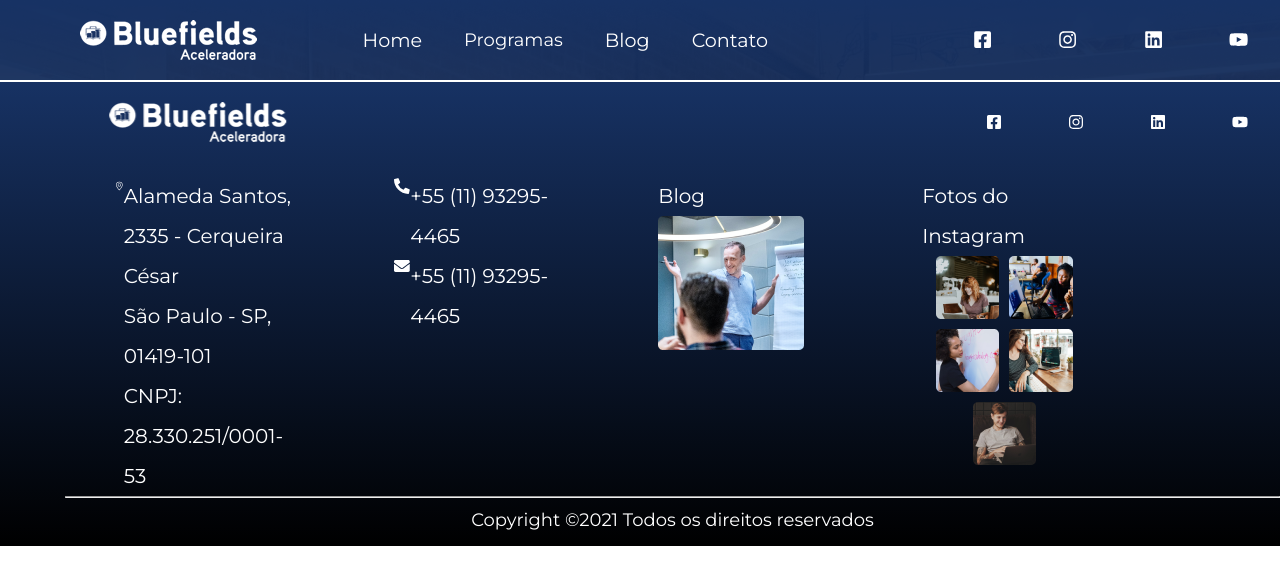
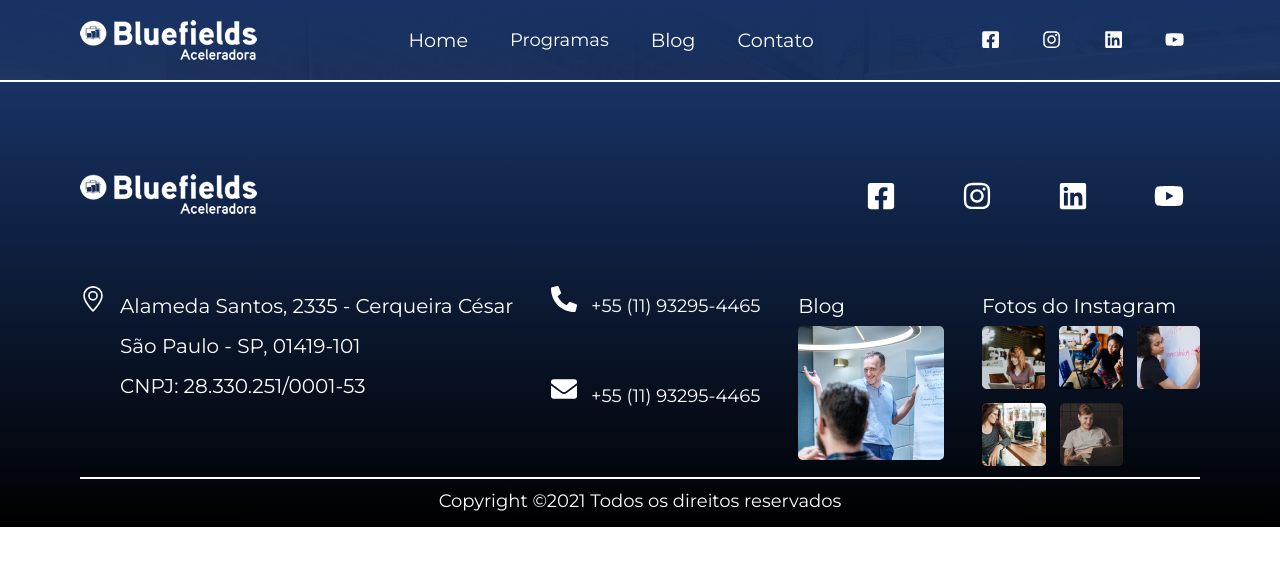
Before and after one commit to caiocosta08/bluefields-site, a React (Create React App) app: page / in a window 1280 px wide. Shown: the top 584 px of the page. Built offline with nearby package versions, Linux system fonts and the light colour scheme.

Commit message:
styles: initialized styles refactor and added google analytics to the index.html file

```diff
--- a/public/index.html
+++ b/public/index.html
@@ -1,6 +1,15 @@
 <!DOCTYPE html>
 <html lang="en">
   <head>
+    <!-- Google Tag Manager -->
+    <script>
+      (function(w,d,s,l,i){w[l]=w[l]||[];w[l].push({'gtm.start':
+      new Date().getTime(),event:'gtm.js'});var f=d.getElementsByTagName(s)[0],
+      j=d.createElement(s),dl=l!='dataLayer'?'&l='+l:'';j.async=true;j.src=
+      'https://www.googletagmanager.com/gtm.js?id='+i+dl;f.parentNode.insertBefore(j,f);
+      })(window,document,'script','dataLayer','GTM-5KWDBZ3');
+    </script>
+    <!-- End Google Tag Manager -->
     <meta charset="utf-8" />
     <link rel="icon" href="%PUBLIC_URL%/favicon.ico" />
     <meta name="viewport" content="width=device-width, initial-scale=1" />
@@ -28,6 +37,16 @@
   </head>
   <body>
     <noscript>You need to enable JavaScript to run this app.</noscript>
+    <!-- Google Tag Manager (noscript) -->
+    <noscript>
+      <iframe
+        src="https://www.googletagmanager.com/ns.html?id=GTM-5KWDBZ3"
+        height="0"
+        width="0"
+        style="display:none;visibility:hidden"
+      ></iframe>
+    </noscript>
+  <!-- End Google Tag Manager (noscript) -->
     <div id="root"></div>
     <!--
       This HTML file is a template.
--- a/src/components/Button.css
+++ b/src/components/Button.css
@@ -80,7 +80,7 @@
 .blue{
     background-color: #fff;
     color: #173264;
-    width: 420px;
+    max-width: 420px;
     height: 50px;
     border: none;
     font-size: 24px;
@@ -93,7 +93,7 @@
     .blue {
         background-color: #fff;
         color: #173264;
-        width: 210px;
+        max-width: 210px;
         height: 40px;
         border: none;
         font-size: 14px;
--- a/src/components/Footer.css
+++ b/src/components/Footer.css
@@ -1,44 +1,45 @@
 .footer__section {
     padding: 160px 0;
 }
-.footer-row{
-    display: flex;
-    margin-right: -15px;
-    margin-bottom: -15px;
-    margin-left: -15px;
-    flex-wrap: wrap;
-    align-content: stretch;
-  }
 
 .footer-col {
-    margin-bottom: 15px;
-    padding-right: 15px;
-    padding-left: 80px;
+  box-sizing: border-box;
+  padding: 0 80px;
+  padding-top: 74px;
+  padding-bottom: 15px;
   flex: 1;
   width: 100%;
-    max-width:1550px;
   flex-basis: 50%;
   border-top: solid 2px white;
-  }
-.container-footer {
-    width: 100%;
-    max-width: 1500px;
-}
-
-.fundo-footer {
   background: linear-gradient(180deg, #173264 0%, #000000 100%);
 }
 
-.nav-menu2 {
-    display: grid;
-    grid-template-columns: repeat(4, auto);
-    grid-gap: 34px;
+.footer-header {
+  display: flex;
+  justify-content: space-between;
+  align-items: center;
+}
+
+.footer-content {
+  display: flex;
+  justify-content: space-between;
+  box-sizing: border-box;
+  column-gap: 30px;
+}
+
+.nav-menu-footer {
+    display: flex;
+    column-gap: 34px;
     list-style: none;
     text-align: center;
-    width: 10vw;
     justify-content: end;
-    margin-right: 1rem;
   }
+
+  .nav-menu-footer svg {
+    width: 30px;
+    height: 30px;
+  }
+
   .nav-item2 {
       height: 80px;
   }
@@ -55,18 +56,14 @@
     border-bottom: 4px solid #fff;
     transition: all 0.2s ease-out;
   }
-  .footer-logo {
-    transform: translate(25%, 50%);
-  }
 
   .adress {
     display: flex;
+    column-gap: 14px;
     margin-top: 50px;
-    padding: 0 50px;
-    width: 600px;
   }
 
-  .adress p {
+  .adress p, .adress3 p {
     font-family: 'Montserrat';
     font-style: normal;
     font-weight: normal;
@@ -75,10 +72,25 @@
     color: #FFFFFF;
   }
 
+  .adress3 p {
+    font-size: 18px;
+  }
+
   .adress2 {
     margin-top: 50px;
-    padding: 0 50px;
-    width: 600px;
+    max-width: 218px;
+  }
+
+  .adress3 {
+    display: flex;
+    flex-direction: column;
+    margin-top: 50px;
+    row-gap: 50px;
+  }
+
+  .adress3 div {
+    display: flex;
+    column-gap: 14px;
   }
 
   .adress2 p {
@@ -92,7 +104,8 @@
 
 
   .BsGeoAlt{
-    font-size: 20px;
+    width: 26px;
+    height: 26px;
     color: #fff;
   }
 
@@ -108,17 +121,19 @@
   .photosMidia {
     display: flex;
     align-items: center;
-    justify-content: center;
-    gap: 10px;
+    gap: 14px;
     width: 100%;
     flex: 1 1;
     /* max-width: 1500px; */
     flex-wrap: wrap;
   }
   .footerText {
+    box-sizing: border-box;
     color: white;
     font-size: 18px;
     margin-top: 11px;
+    border-top: 2px solid #FFFFFF;
+    padding-top: 11px;
     text-align: center;
   }
 
@@ -146,7 +161,6 @@
       color: #FFFFFF;
     }
     .footer-col {
-      margin-bottom: 15px;
       padding-right: 15px;
       padding-left: 15px;
       flex: 1 1;
@@ -160,4 +174,20 @@
       text-align: center;
     }
 
+    .footer-content {
+      justify-content: space-around;
+      flex-wrap: wrap;
+      row-gap: 20px;
     }
+
+    .footer-content .adress3,
+    .footer-content .adress {
+      margin: 0;
+    }
+
+    .footer-header {
+      justify-content: center;
+      margin-bottom: 30px;
+    }
+
+  }
--- a/src/components/Footer.js
+++ b/src/components/Footer.js
@@ -14,15 +14,12 @@ import foto17 from '../imgs/foto17.png'
 
 function Footer() {
     return (
-        <div>
-           <div className="footer-section">
-               <div className="container-footer">
-                   <div className="footer-row fundo-footer">
             <div className="footer-col">
+                <div className="footer-header">
                     <Link to='/'>
-                            <img className="footer-logo" src={logo}/>
+                        <img className="footer-logo" alt='logo' src={logo}/>
                     </Link>
-                            <ul className="nav-menu2">
+                    <ul className="nav-menu-footer">
                         <li className="nav-item2">
                                 <a className="nav-links2" href="https://www.facebook.com/bluefieldsdev/">
                                 <FaFacebookSquare/>
@@ -44,7 +41,8 @@ function Footer() {
                                 </a>
                         </li>
                     </ul>
-                            <div style={{display:"flex"}}>
+                </div>
+                <div className="footer-content">
                         <div className="adress">
                                 <BsGeoAlt className="BsGeoAlt"/>
                                 <div>
@@ -53,12 +51,12 @@ function Footer() {
                                     <p>CNPJ: 28.330.251/0001-53</p>
                                 </div>
                         </div>
-                                    <div className="adress2">
-                                            <div style={{display:"flex"}}>
+                        <div className="adress3">
+                                <div>
                                     <FaPhoneAlt className="BsGeoAlt"/>
                                     <p>	+55 (11) 93295-4465</p>
                                 </div>
-                                            <div style={{display:"flex"}}>
+                                <div>
                                 <FaEnvelope className="BsGeoAlt"/>
                                     <p>	+55 (11) 93295-4465</p>
                                 </div>
@@ -80,13 +78,7 @@ function Footer() {
 
                         </div>
                 </div>
-                                <hr/>
                         <p className="footerText">Copyright ©2021 Todos os direitos reservados</p>
-                       </div>
-                   </div>
-               </div>
-           </div>
-
             </div>
     )
 }
--- a/src/components/Navbar.css
+++ b/src/components/Navbar.css
@@ -3,70 +3,53 @@
   background:linear-gradient(180deg, #173264 0%, rgba(0, 0, 0, 0.5) 100%);
   background-image: url(../imgs/fundo.png);
   height: 80px;
+  box-sizing: border-box;
   display: flex;
   justify-content: center;
   align-items: center;
   font-size: 1.2rem;
   position: sticky;
   top: 0;
+  left: 0;
   z-index: 999;
   /* width: 100%;
   max-width: 1500px; */
 }
-  .container {
-    width: 100%;
-    max-width: 1500px;
-  }
+
 .navbar-container {
   display: flex;
-    justify-content: center;
+  justify-content: space-between;
+  box-sizing: border-box;
+  padding: 0 80px;
   align-items: center;
   height: 80px;
   width: 100%;
-    max-width: 1500px;
 }
 
 .navbar-logo {
   color: #fff;
   justify-self: start;
-    margin-left: 20px;
   cursor: pointer;
   text-decoration: none;
   font-size: 2rem;
   display: flex;
-    margin-left: 80px;
   align-items: center;
 }
 
-  .fa-typo3 {
-    margin-left: 0.5rem;
-    font-size: 1.8rem;
+.nav-menu,
+.nav-menu2 {
+  box-sizing: border-box;
+  display: flex;
+  column-gap: 10px;
+  list-style: none;
+  text-align: center;
+  justify-content: center;
+  margin: 0 !important;
 }
 
-  .nav-menu {
-    display: grid;
-    grid-template-columns: repeat(4, auto);
-    grid-gap: 10px;
-    list-style: none;
-    text-align: center;
-    width: 50vw;
-    justify-content: end;
-    margin-right: 22rem;
-  }
-
-  .nav-menu2 {
-    display: grid;
-    grid-template-columns: repeat(4, auto);
-    grid-gap: 34px;
-    list-style: none;
-    text-align: center;
-    width: 10vw;
-    justify-content: end;
-    margin-right: 1rem;
-    float: right;
-  }
-
-  .nav-item {
+.nav-item,
+.nav-item2 {
+  box-sizing: border-box;
   height: 80px;
 }
 
@@ -108,7 +91,7 @@
   position: absolute;
   top: 60px;
   right: 0;
-    width: 222px;
+  max-width: 222px;
   box-shadow: 0 1px 8px rgba(0, 0, 0, 0.3);
   opacity: 0;
   visibility: hidden;
@@ -173,6 +156,7 @@
     transition: all 0.5s ease;
   }
   .nav-menu2{
+    box-sizing: border-box;
     display: none;
   }
   .nav-menu.active {
@@ -195,7 +179,9 @@
     color: #173264;
     border-radius: 0;
   }
-    .nav-item2{
+  .nav-item,
+  .nav-item2 {
+    box-sizing: border-box;
     display: none;
   }
   .nav-links2 {
@@ -267,5 +253,4 @@
     transform: translateY(110px);
   }
 
-
 }
--- a/src/components/Navbar.js
+++ b/src/components/Navbar.js
@@ -20,7 +20,7 @@ function Navbar() {
         <>
         <IconContext.Provider value={{color: '#fff'}}>
             <div className="navbar">
-                <div className="navbar-container container">
+                <div className="navbar-container">
                     <a href="https://www.bluefieldsdev.com/" className="navbar-logo" onClick={closeMobileMenu}>
                         <img src={Logo} className='navbar-icon'/>
                     </a>
--- a/src/components/Top.css
+++ b/src/components/Top.css
@@ -1,6 +1,7 @@
 .home__hero-section{
   /* color: #fff; */
-  padding: 160px 0;
+  box-sizing: border-box;
+  padding: 160px 80px;
 }
 
 .home__hero-row{
@@ -19,20 +20,15 @@
 .col {
   margin-bottom: 15px;
   padding-right: 15px;
-  padding-left: 80px;
+  padding-left: 0 !important;
   flex: 1;
   max-width:1500px;
   flex-basis: 50%;
 }
 
 .home__hero-text-wrapper{
-  max-width: 1500px;
   padding-top: 0;
   padding-bottom: 60px;
-}
-
-.top-line{
-
 }
 
 .heading{
@@ -75,13 +71,14 @@
 
 @media screen and (max-width: 991px) {
   .container {
-    padding-right: 30px;
-    padding-left: 30px;
+    box-sizing: border-box;
+    /* padding: 0 30px; */
   }
 }
 
 @media screen and (max-width: 768px) {
   .home__hero-text-wrapper {
+    box-sizing: border-box;
     padding-bottom: 65px;
   }
   .col {
--- a/src/components/Top.js
+++ b/src/components/Top.js
@@ -6,7 +6,6 @@ import './Top.css';
 function Top({lightBg,topLine,lightText,lightTextDesc,headline,description,buttonLabel,imgStart, caminho
 }) {
     return (
-        <div>
         <div className={lightBg ? 'home__hero-section fundoImage' : 'home__hero-section darkBg'}>
             <div className="container">
                 <div className="row home__hero-row" style={{ display:'flex',
@@ -29,7 +28,6 @@ function Top({lightBg,topLine,lightText,lightTextDesc,headline,description,butto
                 </div>
             </div>
         </div>
-        </div>
     )
 }
 
--- a/src/components/pages/HomePage/Info2.css
+++ b/src/components/pages/HomePage/Info2.css
@@ -1,10 +1,19 @@
-.row{
+.row-container{
+    box-sizing: border-box;
     display: flex;
-    margin-right: -15px;
-    margin-bottom: -15px;
-    margin-left: -15px;
     flex-wrap: wrap;
-    align-content: stretch;
+    justify-content: space-around;
+    width: 100%;
+  }
+
+  .videoWrapper {
+    display: flex;
+    justify-content: center;
+    box-sizing: border-box;
+    margin: 0 28px;
+    box-shadow: 2px 2px 2px 2px #ccc;
+    border-radius: 10px;
+    overflow: hidden;
   }
 
   .col {
@@ -16,16 +25,19 @@
     max-width:1500px;
     flex-basis: 50%;
   }
-  .container {
-      width: 100%;
-      max-width: 1500px;
+  .info2-container {
+    display: flex;
+    flex-direction: column;
+    width: 100%;
+    box-sizing: border-box;
+    justify-content: space-between;
   }
 
   .duplo {
-        display: flex;
-        flex-wrap: wrap;
-        align-content: stretch;
-
+    box-sizing: border-box;
+    display: flex;
+    flex-wrap: wrap;
+    justify-content: center;
   }
 
   .facilit {
@@ -37,8 +49,9 @@
     color: #4A81E8;
 
   }
-  .area{
-    width: 633px;
+  .area {
+    box-sizing: border-box;
+    max-width: 653px;
     /* height: 300px; */
     margin-top: 78px;
     padding: 0 46px;
@@ -47,7 +60,7 @@
 
 .border-form {
     border-right: solid 2px #4A81E8;
-    height: auto;
+    box-sizing: border-box;
 }
 
 .bene {
@@ -62,6 +75,10 @@
 
 .areaul{
   list-style: none;
+}
+
+.last {
+  padding-bottom: 46px;
 }
 
 .lista {
@@ -91,8 +108,14 @@
   color: #173264;
 
 }
-.fundoA {
+.row-container2 {
   background: linear-gradient(180deg, #173264 0%, #000000 150.97%);
+  box-sizing: border-box;
+  padding: 0 78px;
+  padding-top: 64px;
+  padding-bottom: 80px;
+  display: flex;
+  flex-direction: column;
 }
 
 .map {
@@ -102,7 +125,6 @@
   font-size: 28px;
   line-height: 34px;
   color: #4A81E8;
-  margin-top: 64px;
 }
 
 .soft {
@@ -115,20 +137,24 @@
 }
 
 .card2 {
+  display: flex;
+  flex: 1;
+  flex-direction: column;
   width: 615px;
   height: 1318px;
   background: #FFFFFF;
   box-shadow: 2px 2px 5px rgba(0, 0, 0, 0.15);
   border-radius: 10px;
-  margin: 0 auto;
-  margin-top: 60px;
-  margin-bottom: 62px;
+  padding: 27px;
 }
 .colunas{
+  padding-top: 60px;
   display: flex;
   flex-wrap: wrap;
-  align-content: stretch;
+  justify-content: space-between;
+  gap: 35px;
 }
+
 .divform {
   display: flex;
   flex-wrap: wrap;
@@ -265,11 +291,26 @@
 }
 
 
+@media screen and (max-width: 1331px) {
+  .border-form {
+    border-right: none;
+  }
+}
+
+@media screen and (max-width: 418px) {
+  .videoWrapper {
+    margin: 0;
+  }
+  .area {
+    padding: 0;
+  }
+}
+
 @media screen and (max-width: 991px) {
   .card2 {
-    width: 286px;
+    max-width: 286px;
     background: #FFFFFF;
-    box-shadow: 2px 2px 5px rgba(0, 0, 0, 0.15);
+    /* box-shadow: 2px 2px 5px rgba(0, 0, 0, 0.15); */
     border-radius: 10px;
     margin: 0 auto;
     margin-top: 60px;
@@ -282,12 +323,9 @@
     font-size: 20px;
     color: #7D7D7D;
   }
-  .border-form {
-    display: none;
-  }
   .coluna .inputs {
     display: block;
-    width: 305px;
+    max-width: 305px;
     background: transparent;
     border: 0;
     border-bottom: 2px solid #7D7D7D;
@@ -295,7 +333,7 @@
     color: #7D7D7D;
   }
   .btn-info2{
-    width: 286px;
+    max-width: 286px;
     height: 72px;
     background: #4A81E8;
     color: #FFFFFF;
@@ -305,7 +343,7 @@
     transform: translateX(-70px);
   }
   .PhotoMobile {
-    width: 210px;
+    max-width: 210px;
   }
   .Linkedin {
     margin-left: 36px;
--- a/src/components/pages/HomePage/Info2.js
+++ b/src/components/pages/HomePage/Info2.js
@@ -12,10 +12,8 @@ import { Link } from 'react-router-dom';
 
 function Info2() {
     return (
-        <div>
-            <div className="container">
-                <div className="row">
-                    <div className="col">
+            <div className="info2-container">
+                <div className="row-container">
                         <div className="duplo">
                             <div className="area border-form">
                                 <h1 className="facilit">SEJA UM FACILITADOR</h1>
@@ -35,14 +33,16 @@ function Info2() {
 
                                 <h3 className="bene">Passos para se tornar um facilitador:</h3>
 
-                                <ul className="areaul">
+                                <ul className="areaul last">
                                     <li  className="lista"><span className="enum">1º </span>Imersão no mundo Blue.</li>
                                     <li  className="lista"><span className="enum">2º </span>Callnhecer.</li>
                                     <li  className="lista"><span className="enum">3º </span>Aprender com quem já fez (estudar materiais, assistir facilitações do tema).</li>
                                     <li  className="lista"><span className="enum">4º </span>Provar que sabe (demonstrar a facilitação em 20min).</li>
                                     <li  className="lista"><span className="enum">5º </span>Ação! Hora de facilitar! </li>
                                 </ul>
-                                <ReactPlayer width='80%' url="https://www.youtube.com/watch?v=FZtWV5mn8VY&t=2s"/>
+                                <div className="videoWrapper">
+                                    <ReactPlayer width='100%' url="https://www.youtube.com/watch?v=FZtWV5mn8VY&t=2s"/>
+                                </div>
                             </div>
                             <div className="area">
                                 <h1 className="facilit">SEJA UM MENTOR!</h1>
@@ -57,25 +57,25 @@ function Info2() {
                                 </ul>
                                 <h3 className="bene">Passos para se tornar um mentor:</h3>
 
-                                <ul className="areaul">
+                                <ul className="areaul last">
                                     <li  className="lista"><span className="enum">1º </span>Avaliação de perfil </li>
                                     <li  className="lista"><span className="enum">2º </span>Callnhecer.</li>
                                     <li  className="lista"><span className="enum">3º </span>Ação! Hora da mentoria voluntária!</li>
 
                                 </ul>
-                                <ReactPlayer width='80%' url="https://www.youtube.com/watch?v=FZtWV5mn8VY&t=2s"/>
+                                <div className="videoWrapper">
+                                    <ReactPlayer width='100%' url="https://www.youtube.com/watch?v=FZtWV5mn8VY&t=2s"/>
                                 </div>
                             </div>
                         </div>
                 </div>
-                <div className="row fundoA">
-                    <div className="col">
+                <div className="row-container2">
                         <h3 className="map">MAPA DE</h3>
                         <h1 className="soft">SOFTSKILLS E HARDSKILLS</h1>
                         <div className="colunas">
                             <div className="card2">
                                 <center>
-                                <img className="PhotoMobile" src={Photo1}/>
+                                    <img className="PhotoMobile" alt="mobile icon" src={Photo1}/>
                                 </center>
                                 <h3 className="bene"  style={{textAlign:"center"}}>Softskills</h3>
                                 <ul className="areaul">
@@ -87,7 +87,7 @@ function Info2() {
                             </div>
                             <div className="card2">
                                 <center>
-                                <img className="PhotoMobile" src={Photo2}/>
+                                <img className="PhotoMobile" alt="mobile icon" src={Photo2}/>
                                 </center>
                                 <h3 className="bene" style={{textAlign:"center"}}>Hardskills</h3>
                                 <ul className="areaul">
@@ -106,7 +106,6 @@ function Info2() {
                                 </ul>
                             </div>
 
-                        </div>
                         </div>
                 </div>
                 <div className="row">
@@ -152,7 +151,6 @@ function Info2() {
                 </div>
                 <div className="row">
                     <div className="col">
-                        {/* <Link to='/mentor'> */}
                         <h1 className="insc">INSCREVA-SE!</h1>
                         <h1 className="preen">Preencha o formulário abaixo e se inscreva!</h1>
                         <div className="divform">
@@ -167,8 +165,6 @@ function Info2() {
                         </div>
                         <button className="btn-info2">ENVIAR MINHA INSCRIÇÃO</button>
 
-                        {/* </Link> */}
-                    </div>
                     </div>
                 </div>
             </div>
```
Lines whose indentation alone changed are shown as unchanged.
